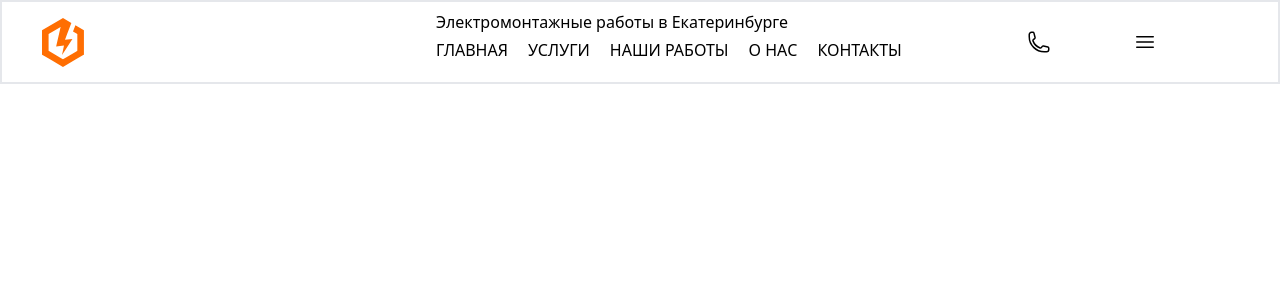
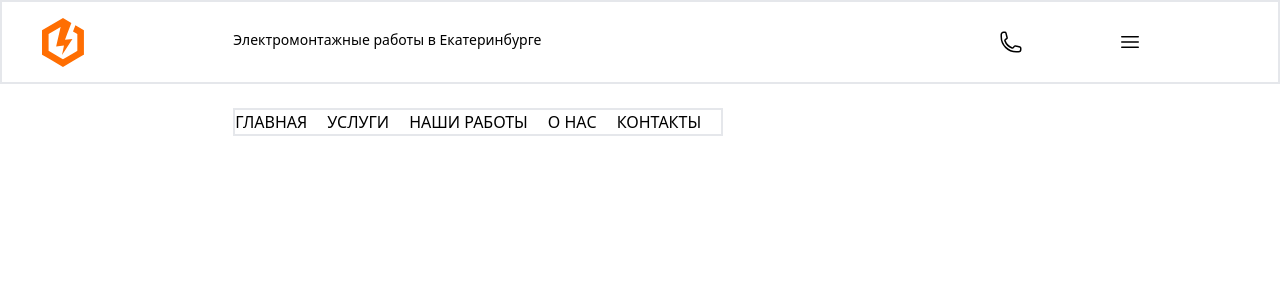
Before and after one commit to mizonov-iv/electron-landing, a Vue app: page / in a window 1280 px wide. Shown: the top 300 px of the page. Built offline with nearby package versions, Linux system fonts and the light colour scheme.

Commit message:
no message

```diff
--- a/src/components/Navbar.vue
+++ b/src/components/Navbar.vue
@@ -1,14 +1,17 @@
 <template>
-  <div class="flex items-center justify-between border-2 h-20 px-5 md:p-10">
+  <div class="flex items-center content-center justify-between border-2 h-20 px-5 md:p-10">
 
-    <div class="flex flex-row items-center w-2/5 cursor-pointer">
-      <img class="block mr-4" src="/Logo.svg" alt="logotype">
+    <div class="flex flex-row items-center w-1/5 cursor-pointer">
+      <img class="block mr-1" src="/Logo.svg" alt="logotype">
       <p class="text-2xl font-bold uppercase hidden">Electron Tamers</p>
     </div>
 
-    <div class="flex flex-col mt-4  h-20 w-3/5">
-      <p class="font-medium mb-1">Электромонтажные работы в Екатеринбурге</p>
-      <ul class="hidden md:flex flex-row uppercase">
+    <div class="flex flex-col justify-center h-20 w-4/5">
+      <p class="block text-sm font-medium md:mb-1">Электромонтажные <br class="md:hidden"> работы в Екатеринбурге</p>
+      <ul
+          class="md:flex flex-row uppercase border-2 mt-40 absolute text-right"
+          :class="[burgerToggler ? 'block': 'hidden' ]"
+      >
         <li class="nav-link">Главная</li>
         <li class="nav-link">Услуги</li>
         <li class="nav-link">Наши работы</li>
@@ -17,18 +20,24 @@
       </ul>
     </div>
 
-    <div class="w-32">
+    <div class="flex w-1/5">
+      <div class="w-40">
         <svg xmlns="http://www.w3.org/2000/svg" fill="none" viewBox="0 0 24 24" stroke-width="1.5" stroke="currentColor" class="w-6 h-6">
           <path stroke-linecap="round" stroke-linejoin="round" d="M2.25 6.75c0 8.284 6.716 15 15 15h2.25a2.25 2.25 0 002.25-2.25v-1.372c0-.516-.351-.966-.852-1.091l-4.423-1.106c-.44-.11-.902.055-1.173.417l-.97 1.293c-.282.376-.769.542-1.21.38a12.035 12.035 0 01-7.143-7.143c-.162-.441.004-.928.38-1.21l1.293-.97c.363-.271.527-.734.417-1.173L6.963 3.102a1.125 1.125 0 00-1.091-.852H4.5A2.25 2.25 0 002.25 4.5v2.25z" />
         </svg>
       </div>
 
-    <div class="w-32">
-      <svg xmlns="http://www.w3.org/2000/svg" fill="none" viewBox="0 0 24 24" stroke-width="1.5" stroke="currentColor" class="w-6 h-6">
+      <div class="w-40" @click.prevent="burgerToggler = !burgerToggler">
+        <svg v-if="!burgerToggler" xmlns="http://www.w3.org/2000/svg" fill="none" viewBox="0 0 24 24" stroke-width="1.5" stroke="currentColor" class="w-6 h-6">
           <path stroke-linecap="round" stroke-linejoin="round" d="M3.75 6.75h16.5M3.75 12h16.5m-16.5 5.25h16.5" />
         </svg>
+
+        <svg v-if="burgerToggler" xmlns="http://www.w3.org/2000/svg" fill="none" viewBox="0 0 24 24" stroke-width="1.5" stroke="currentColor" class="w-6 h-6">
+          <path stroke-linecap="round" stroke-linejoin="round" d="M6 18L18 6M6 6l12 12" />
+        </svg>
+
       </div>
-
+    </div>
 
     <div class="hidden flex flex-col items-center w-1/5">
       <a class="text-lg font-semibold" href="tel:+79920125212">+7 (992) 012-52-12</a>
@@ -82,10 +91,11 @@
 <!--  </nav>-->
 <!--</template>-->
 
-<script>
-export default {
+<script setup>
 
-}
+import {ref} from "vue";
+
+const burgerToggler = ref(false)
 </script>
 
 <style scoped>
```
Also changed, not shown: 1 other file (tests, documents, lock files or other folders). Lines whose indentation alone changed are shown as unchanged.
